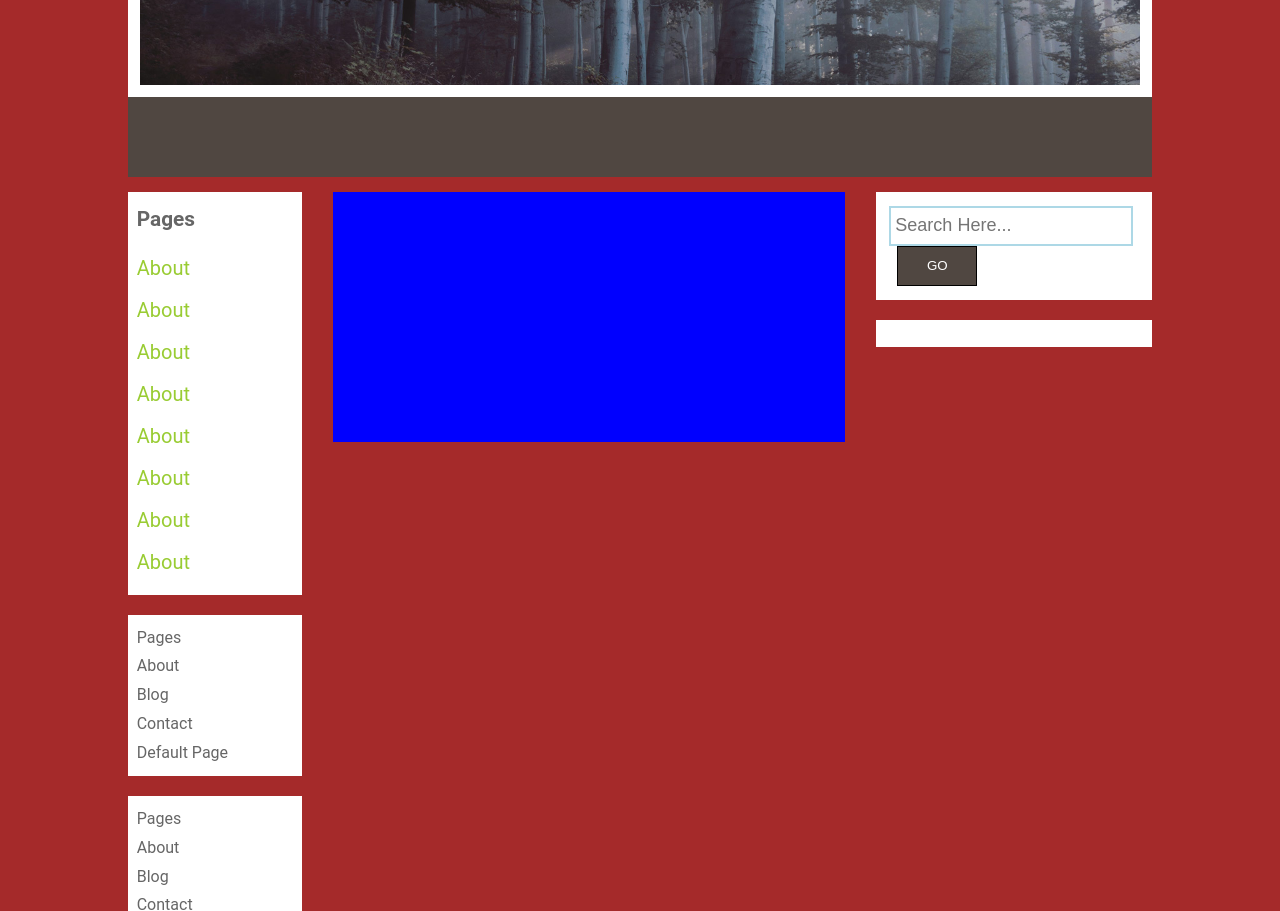
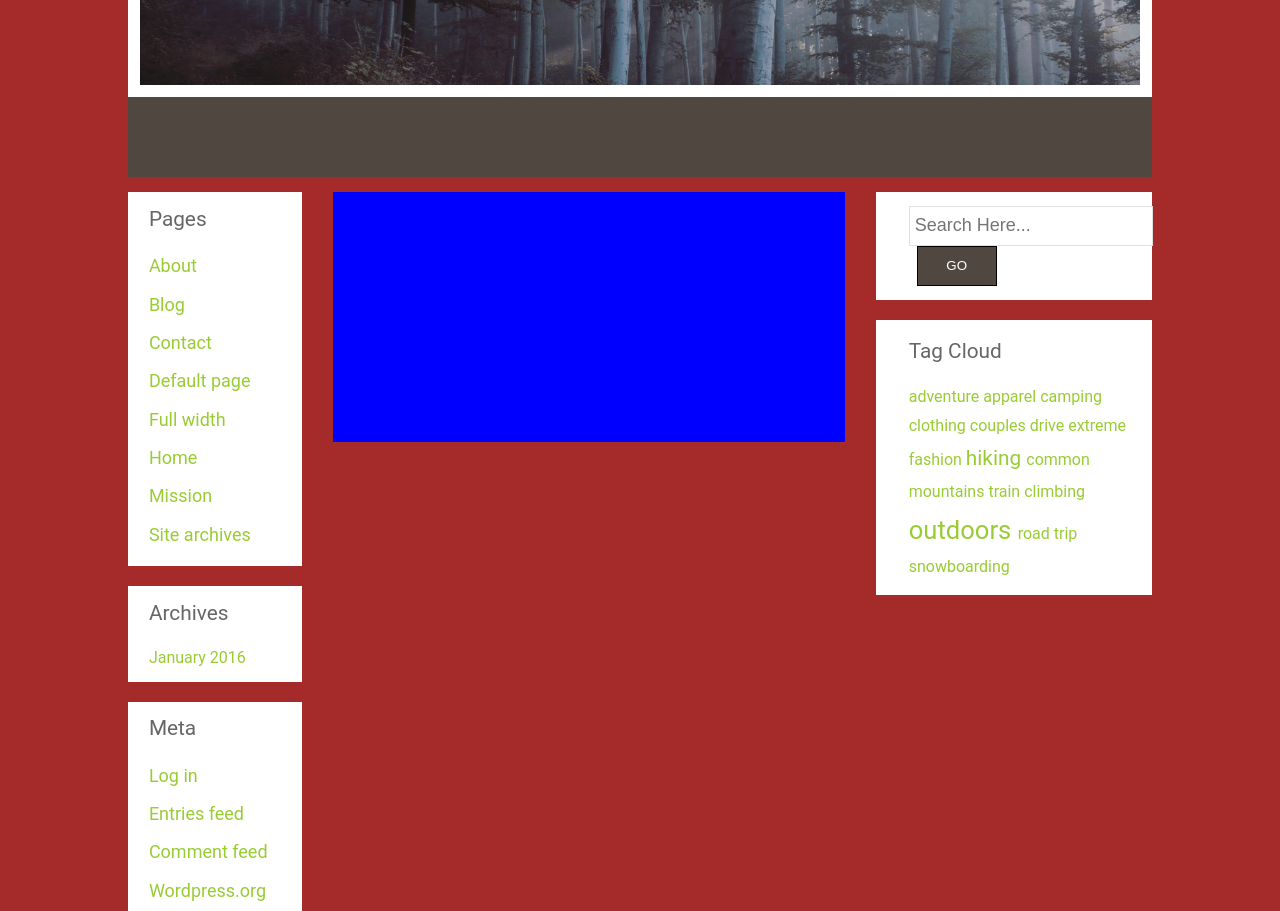
Before and after one commit to DaniM-web/htmlcss-wp, a plain HTML site: page index.html in a window 1280 px wide. Shown: the part 153-1064 px from the top of the page. Drawn offline with Linux system fonts and the light colour scheme.

Commit message:
asides-complete

```diff
--- a/index.html
+++ b/index.html
@@ -10,7 +10,7 @@
     <header>
         <div id="banner">
           <hgroup>
-           <h1 id="title"> <a href="#">NATURAL LITE</a> </h1>
+           <h1 id="title"> <a href="#" class="linktitle">NATURAL LITE</a> </h1>
            <h3 class="site-description">JUST ANOTHER ORGANIC THEMES DEMO SITES SITE</h3>
           </hgroup>
         </div>
@@ -31,38 +31,29 @@
       <aside class="l-box">
         <div class="l1">
           <h6 class="asidetitle">Pages </h6>
-          <ul class="pages">
+          <ul class="asidelist">
             <li><a href="#" class="metalink">About</a></li>
-            <li><a href="#" class="metalink">About</a></li>
-            <li><a href="#" class="metalink">About</a></li>
-            <li><a href="#" class="metalink">About</a></li>
-            <li><a href="#" class="metalink">About</a></li>
-            <li><a href="#" class="metalink">About</a></li>
-            <li><a href="#" class="metalink">About</a></li>
-            <li><a href="#" class="metalink">About</a></li>
+            <li><a href="#" class="metalink">Blog</a></li>
+            <li><a href="#" class="metalink">Contact</a></li>
+            <li><a href="#" class="metalink">Default page</a></li>
+            <li><a href="#" class="metalink">Full width</a></li>
+            <li><a href="#" class="metalink">Home</a></li>
+            <li><a href="#" class="metalink">Mission</a></li>
+            <li><a href="#" class="metalink">Site archives</a></li>
           </ul>
         </div>
         <div class="l2">
-          Pages <br>
-          About<br>
-          Blog<br>
-          Contact<br>
-          Default Page<br>
+          <h6 class="asidetitle">Archives</h6>
+          <a href="#" class="metalink">January 2016</a>
         </div>
         <div class="l3">
-          Pages <br>
-          About<br>
-          Blog<br>
-          Contact<br>
-          Default Page<br>
-          Full Width<br>
-          Home<br>
-          Mission<br>
-          Site Archives<br>
-          Pages <br>
-          About<br>
-          Blog<br>
-          Contact<br>
+          <h6 class="asidetitle">Meta</h6>
+          <ul class="asidelist">
+            <li><a href="#" class="metalink">Log in</a></li>
+            <li><a href="#" class="metalink">Entries feed</a></li>
+            <li><a href="#" class="metalink">Comment feed</a></li>
+            <li><a href="#" class="metalink">Wordpress.org</a></li>
+          </ul>
         </div>
 
       </aside>
@@ -79,6 +70,35 @@
           </form>
         </div>
         <div class="r2">
+          <h6 class="asidetitle">Tag Cloud</h6>
+          <p>
+            <a href="#" class="metalink">adventure</a>
+            <a href="#" class="metalink">apparel</a>
+            <a href="#" class="metalink">camping</a>
+            <a href="#" class="metalink">clothing</a>
+            <a href="#" class="metalink">couples</a>
+            <a href="#" class="metalink">drive</a>
+            <a href="#" class="metalink">extreme</a>
+            <a href="#" class="metalink">fashion</a>
+            <a href="#" class="metalink">
+              <span class="boldtag">
+                hiking
+              </span>
+            </a>
+            <a href="#" class="metalink">common</a>
+            <a href="#" class="metalink">mountains</a>
+            <a href="#" class="metalink">train</a>
+            <a href="#" class="metalink">climbing</a>
+            <a href="#" class="metalink">
+              <span class="boldesttag">
+                outdoors
+              </span>
+            </a>
+            <a href="#" class="metalink">road</a>
+            <a href="#" class="metalink">trip</a>
+            <a href="#" class="metalink">snowboarding</a>
+          </p>
+
 
         </div>
       </aside>
--- a/style.css
+++ b/style.css
@@ -26,8 +26,13 @@ width: 80%;
 margin: 0 auto;
 }
 
+
 a:link, a:visited {
   text-decoration: none;
+}
+
+a.linktitle{
+  color: #fff;
 }
 
 a.metalink{
@@ -37,6 +42,7 @@ a.metalink{
 .asidetitle{
   font-size: 1.3em;
   margin-bottom: 12px;
+  font-weight: normal;
 }
 
 footer{
@@ -60,7 +66,7 @@ hgroup{
    font-family: 'Montserrat';
    font-size: 3em;
    letter-spacing: -1px;
-   text-decoration: none;
+   font-weight: bolder;
 }
 
 .site-description {
@@ -118,7 +124,12 @@ float: left;
   background-color: white;
   margin-bottom: 20px;
 }
-
+span.boldtag{
+  font-size: 1.3em;
+}
+span.boldesttag{
+  font-size: 1.6em;
+}
 
 input[name="go"]{
   width: 80px;
@@ -130,10 +141,10 @@ input[name="go"]{
   margin-left: 8px;
 }
 input[name="search"]{
-padding: 4px;
+padding: 5px;
 height: 40px;
 font-size: 18px;
-border: 2px solid lightblue;
+border: 1px solid rgba(0, 0, 0, 0.12);
 }
 
 .l-box{
@@ -145,11 +156,11 @@ border: 2px solid lightblue;
 .l-box div, .r-box div {
   background-color: white;
   margin-bottom: 20px;
-  padding: 5% 0 5% 5%;
+  padding: 5% 0 5% 12%;
 }
 
-ul.pages, ul.pages li{
+ul.asidelist, ul.asidelist li{
   list-style: none;
   margin: 6px 0;
-  font-size: 20px;
+  font-size: 18px;
 }
```
